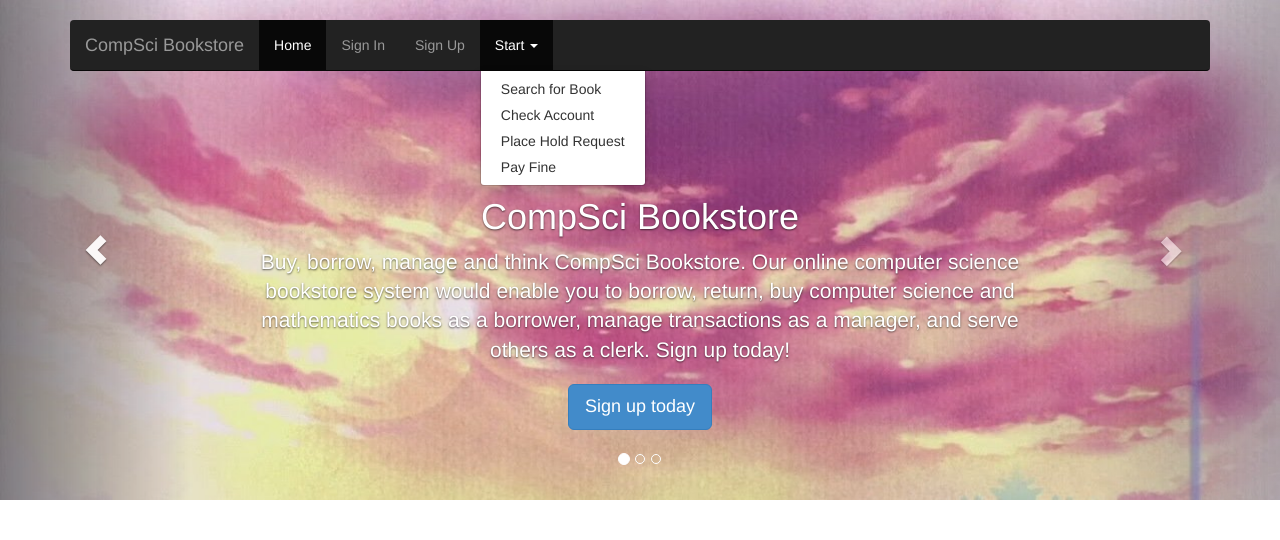
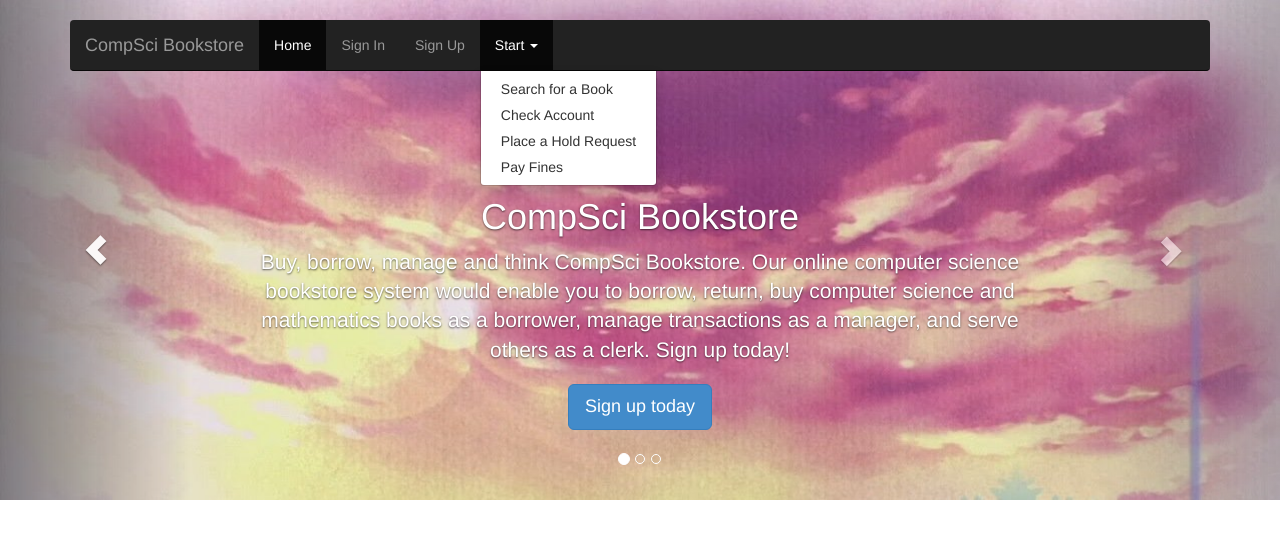
Before and after one commit to cpsc304projectPart3/library, a Django app: template books/templates/books/borrower.html in a window 1280 px wide, after a click on "Start". Shown: the top 540 px of the page. Run offline with Django 3.2, Linux system fonts and the light colour scheme; the template is opened without the code that fills it, so the values that code supplies are empty; some libraries are stand-ins or nearby versions.

Commit message:
Update borrower.html

```diff
--- a/books/templates/books/borrower.html
+++ b/books/templates/books/borrower.html
@@ -3,10 +3,10 @@
 
 {% block menu %}
 
-<li><a href="/borrower/search"> Search for Book</a></li>
+<li><a href="/borrower/search"> Search for a Book</a></li>
 <li><a href="/borrower/check_account"> Check Account </a></li>
-<li><a href="/borrower/hold"> Place Hold Request</a></li>
-<li><a href="/borrower/pay"> Pay Fine</a></li>
+<li><a href="/borrower/hold"> Place a Hold Request</a></li>
+<li><a href="/borrower/pay"> Pay Fines</a></li>
 
 
 {% endblock %}
```
